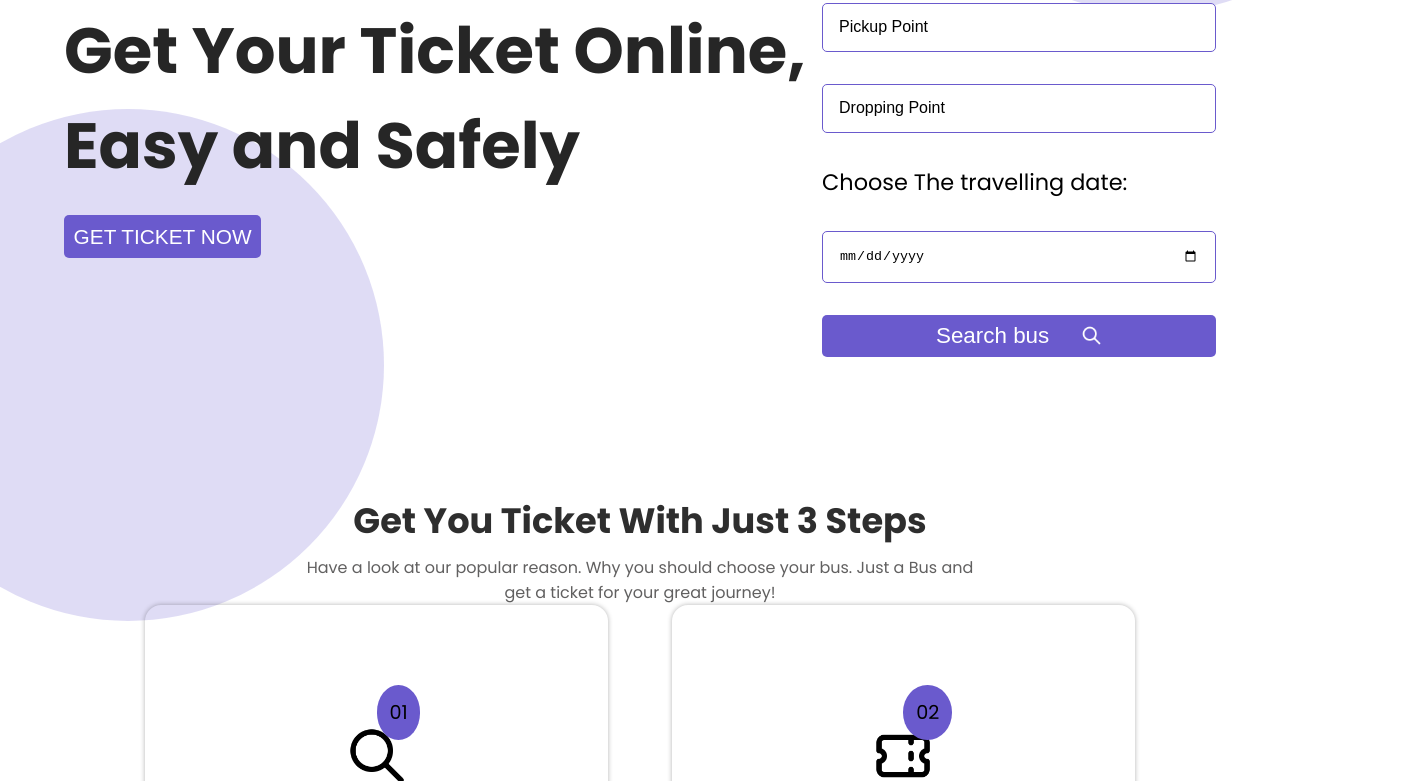
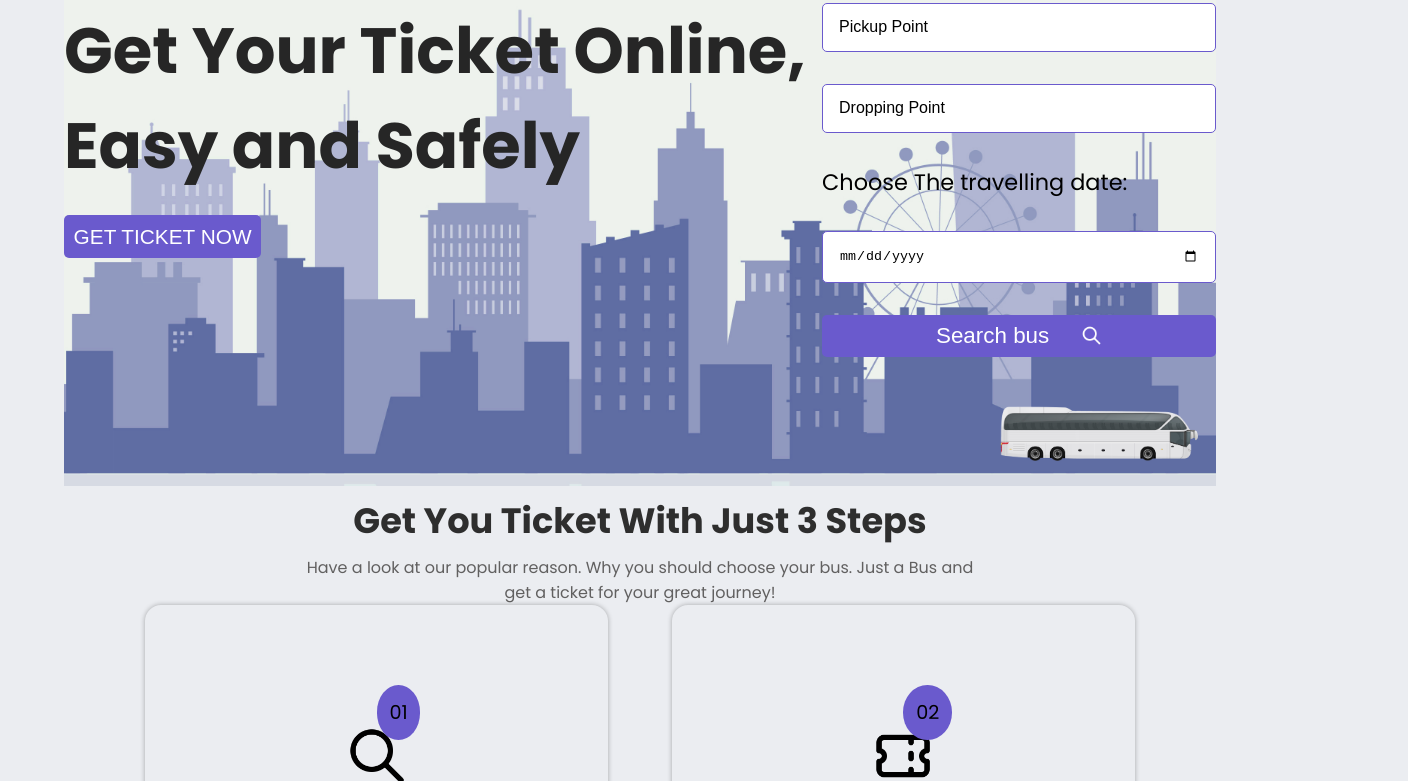
Before and after one commit to cobrianz/ebus-booking-system, a plain HTML site: page index.html in a window 1280 px wide. Shown: the part 339-1120 px from the top of the page, 1408 px wide, since content can reach past the window. Drawn offline with Linux system fonts and the light colour scheme.

Commit message:
first commit

```diff
--- a/app.js
+++ b/app.js
@@ -15,3 +15,22 @@ x.addEventListener('click', () => {
     x.style.display = 'none';
 
 });
+
+document.addEventListener("DOMContentLoaded", function() {
+    const bus = document.querySelector('.bus');
+
+    function slideToRight() {
+      bus.style.left = '85%';
+    }
+
+    function slideToLeft() {
+      bus.style.left = '-200px';
+    }
+
+    function resetPosition() {
+      bus.style.left = '-200px';
+      setTimeout(slideToRight, 1000);
+    }
+
+    setTimeout(resetPosition, 0);
+  });
--- a/index.html
+++ b/index.html
@@ -39,13 +39,12 @@
     <!-- Hero section -->
 
     <div class="hero">
+            <img src="./assets/bus.png" alt="Bus" class="bus">
         <div class="hero__left">
             <h1>Get Your Ticket Online, <br>
                 Easy and Safely</h1>
             <button><a href="#" class="btn">GET TICKET NOW</a></button>
         </div>
-        <div class="slateblue"></div>
-        <div class="slateblue2"></div>
         <div class="hero__right">
             <h1>Choose Your Ticket</h1>
             <form action="#">
--- a/style.css
+++ b/style.css
@@ -39,6 +39,7 @@ button {
 
 body {
     font-family: 'Poppins', sans-serif;
+    background: var(--background-primary)
     /*
   font-family: 'Inter', sans-serif;
   font-family: 'Rubik Mono One', monospace;
@@ -131,41 +132,26 @@ nav .button a:hover{
     display: flex;
     align-items: center;
     justify-content: space-between;
+    background-image: url(./assets/background.png);
+    background-position: center;
+    background-size: cover;
 }
+
+.bus {
+    width: 200px;
+    position: absolute;
+    left: -200px;
+    bottom: -2rem;
+    transform: translateY(-50%);
+    transition: left 5s ease-in-out;
+    overflow: hidden;
+  }
 
 .hero__left {
     display: flex;
     flex-direction: column;
     align-items: start;
     gap: 2rem;
-}
-
-.slateblue {
-    width: 40%;
-    aspect-ratio: 1/1;
-    background: #695acd6b;
-    position: absolute;
-    top: -20%;
-    right: -10%;
-    border-radius: 50%;
-    opacity: 0.5;
-    z-index: -99;
-
-
-}
-
-
-.slateblue2 {
-    width: 40%;
-    aspect-ratio: 1/1;
-    background: #695acd6b;
-    position: absolute;
-    bottom: -20%;
-    left: -10%;
-    border-radius: 50%;
-    opacity: 0.5;
-    z-index: -99;
-
 }
 
 .account__1 {
@@ -238,6 +224,13 @@ button {
 .hero__right form button img {
     width: 1.3rem;
     filter: invert();
+}
+
+datalist {
+    position: relative;
+    bottom: 0;
+    left: 50%;
+    background: #6a5acd;
 }
 
 section {
```
Also changed, not shown: assets/background.png (added), assets/background.svg (added), assets/bus.png (added).
